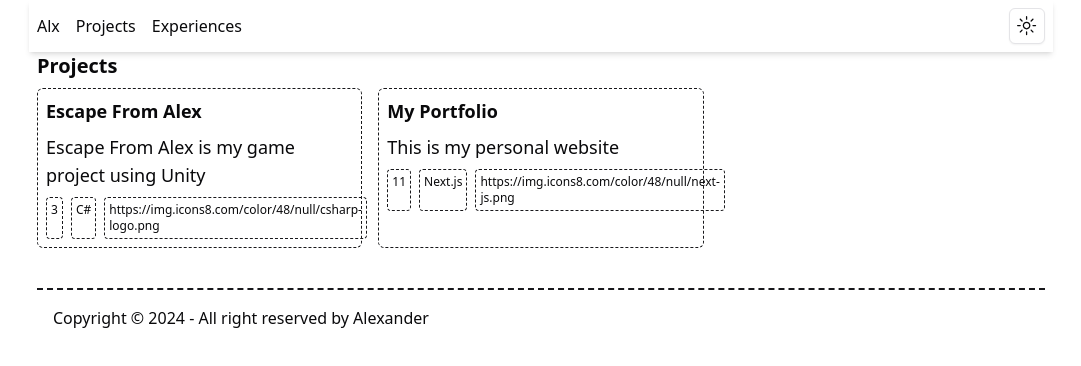
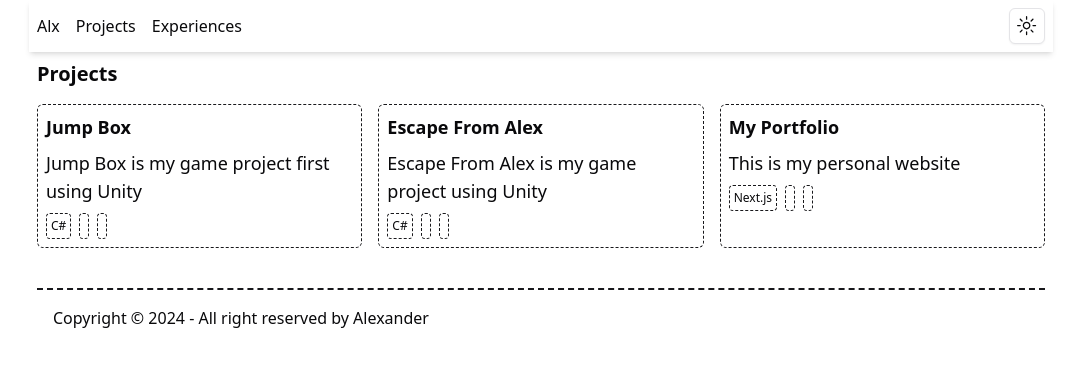
Before and after one commit to AlexanderDev2004/AlexPortofolio, a Next.js app in the folder Alex-Porto/: page /Projects in a window 1280 px wide. Shown: the top 366 px of the page, without its empty margins (99-1180 px from the left). Built offline with nearby package versions, Linux system fonts and the light colour scheme.

Commit message:
add this and fix

```diff
--- a/Alex-Porto/src/Data/ProjectData.tsx
+++ b/Alex-Porto/src/Data/ProjectData.tsx
@@ -1,10 +1,11 @@
 import techData from "./TechData";
+
 const tech = techData;
 
 const projectData = [
     {
         id: 1,
-        image: "",
+        image: "/assets/project/images/WebPorto.png",
         title: "My Portfolio",
         subtitle: "This is my personal website",
         description: "This personal website is used to update what I am working on on a project. This website is built using Next.js.",
@@ -13,12 +14,13 @@ const projectData = [
             tech[10].title,
             tech[10].image,
         ],
-        source: "https://github.com/AlexanderDev2004/AlexPortofolio"
+        source: "https://github.com/AlexanderDev2004/AlexPortofolio",
+        Views: "https://alex-portofolio.vercel.app/"
 
     },
     {
         id: 2,
-        image: "/assets/project/EscapeFromAlex.png",
+        image: "/assets/project/Games/EscapeFromAlex.png",
         title: "Escape From Alex",
         subtitle: "Escape From Alex is my game project using Unity",
         description: "This game uses C# and Unity as the engine. This game was my project during vocational school.",
@@ -27,7 +29,22 @@ const projectData = [
             tech[2].title,
             tech[2].image,
         ],
-        source: ""
+        source: "",
+        Views: ""
+    },
+    {
+        id: 3,
+        image: "/assets/project/EscapeFromAlex.png",
+        title: "Jump Box",
+        subtitle: "Jump Box is my game project first using Unity",
+        description: "This game First uses C# and Unity as the engine. This game was my project personal.",
+        tech: [
+            tech[2].id,
+            tech[2].title,
+            tech[2].image,
+        ],
+        source: "",
+        Views: ""
     },
 ];
 
--- a/Alex-Porto/src/app/Projects/page.tsx
+++ b/Alex-Porto/src/app/Projects/page.tsx
@@ -11,7 +11,7 @@ export default function ProjectPage() {
     <div className="max-w-screen-lg mx-auto">
       <Navbar hover={hover} />
       <div className="ml-2 mr-2">
-        <h1 className="font-bold text-xl mb-2">Projects</h1>
+        <h1 className="font-bold text-xl mb-2 py-2">Projects</h1>
         <Project />
         {/* footer */}
         <Footer />
--- a/Alex-Porto/src/component/main/project/Project.tsx
+++ b/Alex-Porto/src/component/main/project/Project.tsx
@@ -1,5 +1,6 @@
 import projectData from "@/Data/ProjectData";
 import Link from "next/link";
+import TechData from "@/Data/TechData";
 
 export default function Project() {
     const projects = projectData.toReversed();
@@ -12,9 +13,14 @@ export default function Project() {
                             <h1 className="font-bold text-sm md:text-lg">{project.title}</h1>
                             <p className="text-sm md:text-lg my-2">{project.subtitle}</p>
                             <div className="flex flex-row gap-2">
-                                {project.tech && project.tech.map((tech) => (
-                                    <p className="text-xs md:text-xs p-1 border-dashed border border-primary rounded" key={tech}>{tech}</p>
-                                ))}
+                                {project.tech && project.tech.map((tech) => {
+                                    const techData = TechData.find(t => t.id === tech);
+                                    return (
+                                        <p className="text-xs md:text-xs p-1 border-dashed border border-primary rounded" key={tech}>
+                                            {techData?.title}
+                                        </p>
+                                    );
+                                })}
                             </div>
                         </div>
                     </Link>
```
Also changed, not shown: Alex-Porto/src/assets/images/WebPorto.png (added).
